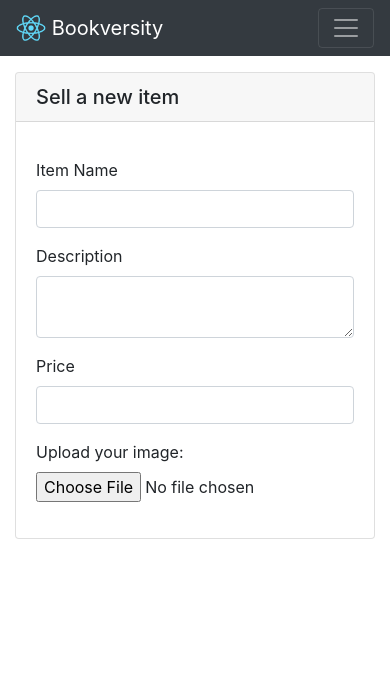
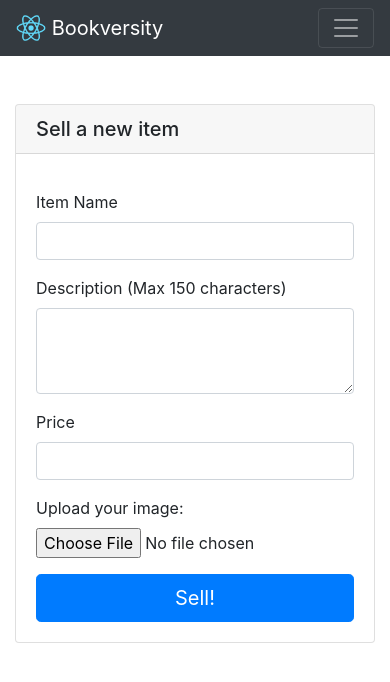
Before and after one commit to marknzl/bookversity-frontend, a React (Create React App) app: page /sellitem in a window 390 px wide. Shown: the top 682 px of the page. Built offline with nearby package versions, Linux system fonts and the light colour scheme.

Commit message:
Another selling page mobile test

```diff
--- a/src/components/SellItem.tsx
+++ b/src/components/SellItem.tsx
@@ -10,26 +10,28 @@ function SellItem() {
             <Container>
                 <Row>
                     <Col>
-                    <div className="card mt-3">
+                    <div className="card mt-5">
                         <h5 className="card-header">Sell a new item</h5>
                         <div className="card-body">
                         <form className="mt-3">
                             <div className="form-group">
                                 <label>Item Name</label>
-                                <input type="email" className="form-control" required></input>
+                                <input type="text" className="form-control" required></input>
                             </div>
                             <div className="form-group">
-                                <label>Description</label>
-                                <textarea className="form-control" required></textarea>
+                                <label>Description (Max 150 characters)</label>
+                                <textarea className="form-control" rows={3} maxLength={150} required></textarea>
                             </div>
                             <div className="form-group">
                                 <label>Price</label>
-                                <input type="number" className="form-control" min="0.00" required></input>
+                                <input type="number" inputMode="numeric" pattern="[0-9]*" className="form-control" min="0.00" required></input>
                             </div>
                             <div className="form-group">
-                                <label>Upload your image:</label>
+                                <label>Upload your image:</label><br></br>
                                 <input type="file" accept="image/*"></input>
                             </div>
+
+                            <button type="submit" className="btn btn-primary btn-lg btn-block">Sell!</button>
                         </form>
                         </div>
                     </div>
```
